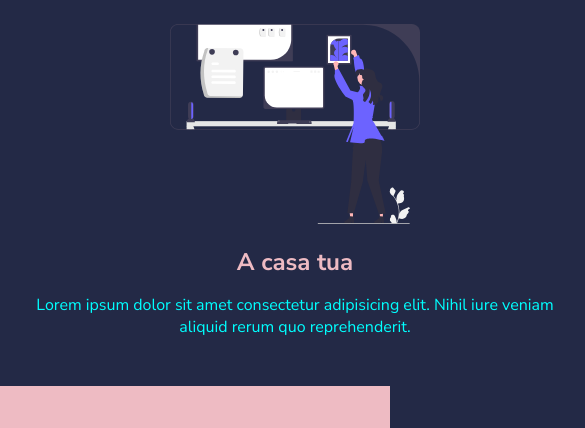
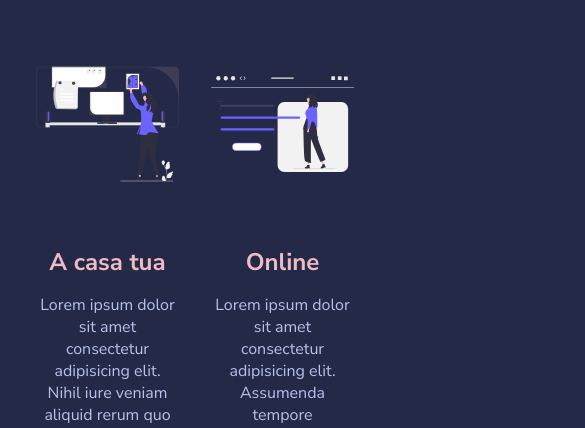
Before and after one commit to carlomagno-ale/html-css-resp-wannabe, a plain HTML site: page index.html in a window 390 px wide. Shown: the part 209-637 px from the top of the page, 585 px wide, since content can reach past the window. Drawn offline with Linux system fonts and the light colour scheme.

Commit message:
add container width in media screen 768

```diff
--- a/css/style.css
+++ b/css/style.css
@@ -131,9 +131,9 @@ img {
 
 @media screen and (max-width: 768px) {
 
-    .text-center {
-        text-align: center;
-        color: aqua;
+    .container {
+
+        width: 100%;
+
     }
-
 }
--- a/index.html
+++ b/index.html
@@ -4,10 +4,12 @@
     <head>
         <meta charset="utf-8">
         <title>Boolean Academy</title>
+        <meta name="viewport" content="width=device-width, initial-scale=1.0">
         <!-- Fonts -->
         <link href="https://fonts.googleapis.com/css2?family=Nunito+Sans:wght@400;700&display=swap" rel="stylesheet">
         <!-- Main Styles -->
         <link rel="stylesheet" href="./css/style.css">
+
     </head>
 
     <body>
```
